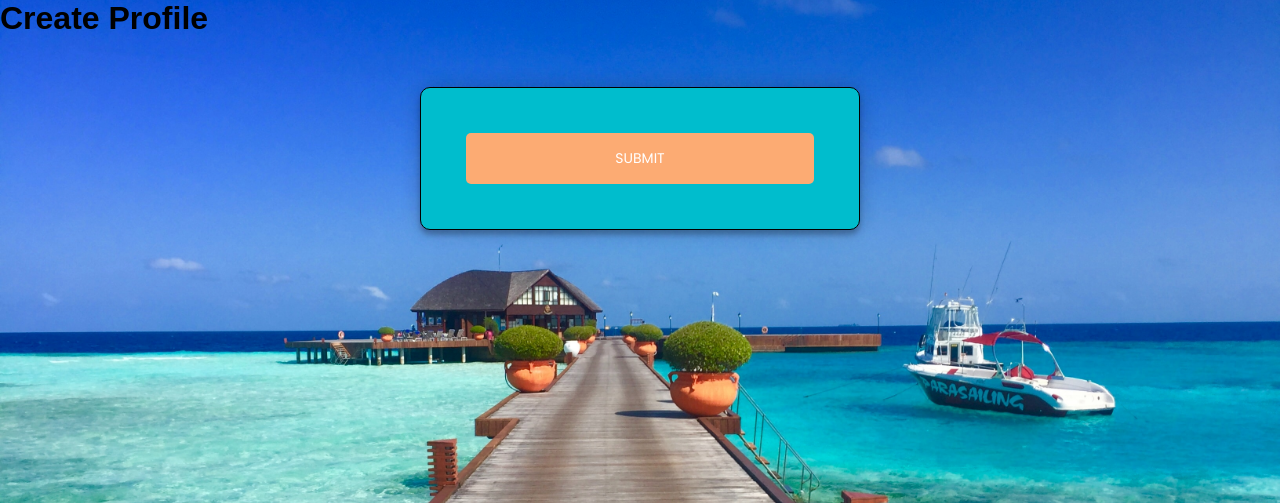
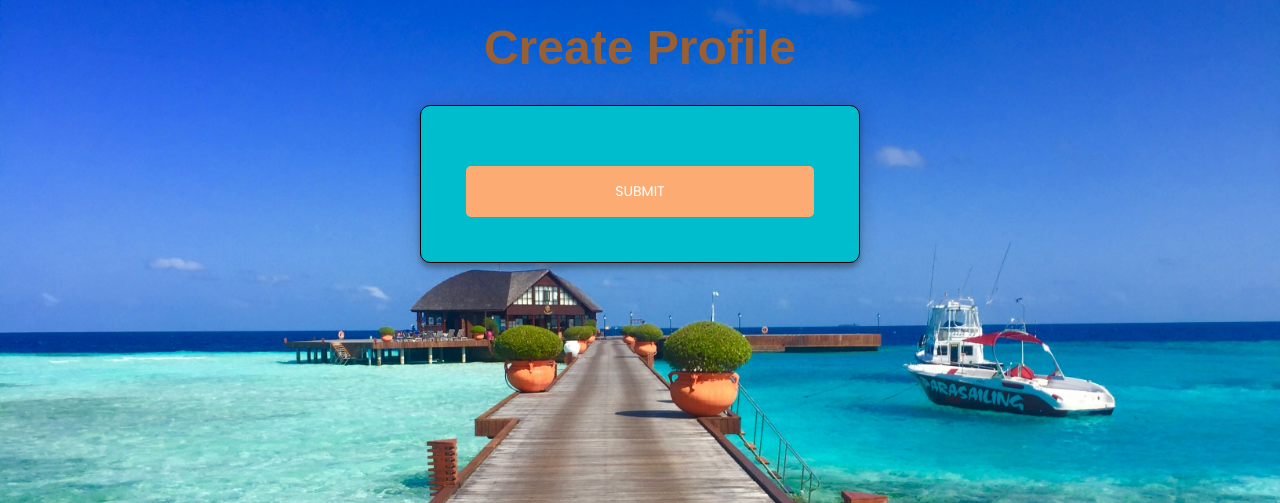
Before and after one commit to GalkaKG/Destinations_Catalogue, a Django app: template templates/profiles/create-profile.html in a window 1280 px wide. Shown: the part 78-581 px from the top of the page. Run offline with Django 4.2, Linux system fonts and the light colour scheme; the template is opened without the code that fills it, so the values that code supplies are empty; some web fonts are replaced.

Commit message:
changed index view, changed template index.html

```diff
--- a/Destinations_Catalogue/profiles/urls.py
+++ b/Destinations_Catalogue/profiles/urls.py
@@ -5,6 +5,6 @@ from . import views
 urlpatterns = (
     path('create/', views.ProfileCreateView.as_view(), name='profile create'),
     path('details/', views.UserDetailsView.as_view(), name='details profile'),
-    path('login/', views.LoginView.as_view(), name='login'),
-    path('login/', views.logout_user, name='logout'),
+    path('login/', views.CustomLoginView.as_view(template_name='profiles/login.html'), name='login'),
+    path('logout/', views.logout_user, name='logout'),
 )
--- a/static/styles/forms.css
+++ b/static/styles/forms.css
@@ -4,7 +4,7 @@
     background-color: #00BDCD;
     max-width: 440px;
     margin: auto;
-    margin-top: 50px;
+    margin-top: 30px;
     margin-bottom: 50px;
     padding: 45px;
     text-align: center;
@@ -37,7 +37,7 @@
   text-transform: uppercase;
   outline: 0;
   background: #FCAB73;
-  /*background: #9A5E33;*/
+  margin-top: 15px;
   width: 100%;
   border: 0;
   padding: 15px;
@@ -45,7 +45,6 @@
   font-size: 14px;
   cursor: pointer;
   border-radius: 5px;
-
 }
 .form button:hover,
 .form button:active,
--- /dev/null
+++ b/static/styles/profile.css
@@ -0,0 +1,7 @@
+.profile {
+    color: #9A5E33;
+    font-weight: bolder;
+    font-size: 3rem;
+    text-align: center;
+    margin-top: 20px;
+}
--- a/static/styles/styles.css
+++ b/static/styles/styles.css
@@ -1,5 +1,6 @@
 @import url('https://fonts.googleapis.com/css2?family=Poppins&family=Roboto&family=Ysabeau+Infant&display=swap');
 @import 'forms.css';
+@import "profile.css";
 
 * {
   margin: 0;
--- a/templates/common/index.html
+++ b/templates/common/index.html
@@ -23,7 +23,7 @@
             <button type="submit">Search</button>
         </form>
       <ul>
-        {% if profile %}
+        {% if user %}
             <li><a href="{% url 'details profile' %}">Profile</a></li>
         {% else %}
             <li><a href="{% url 'profile create' %}">Profile</a></li>
--- a/templates/profiles/create-profile.html
+++ b/templates/profiles/create-profile.html
@@ -2,7 +2,7 @@
 
 {% block content %}
     <div>
-        <h1>Create Profile</h1>
+        <h1 class="profile">Create Profile</h1>
         <form class="form" method="post" action="">
             {{ form.as_p }}
             {% csrf_token %}
--- a/templates/profiles/login.html
+++ b/templates/profiles/login.html
@@ -1,8 +1,9 @@
 {% extends 'common/index.html' %}
 
 {% block content %}
-    <form method="post">
+    <form class="form" method="post">
         {{ form.as_p }}
         {% csrf_token %}
+    <button type="submit">Login</button>
     </form>
 {% endblock %}
```
Also changed, not shown: Destinations_Catalogue/common/views.py (+4 -10 lines).
